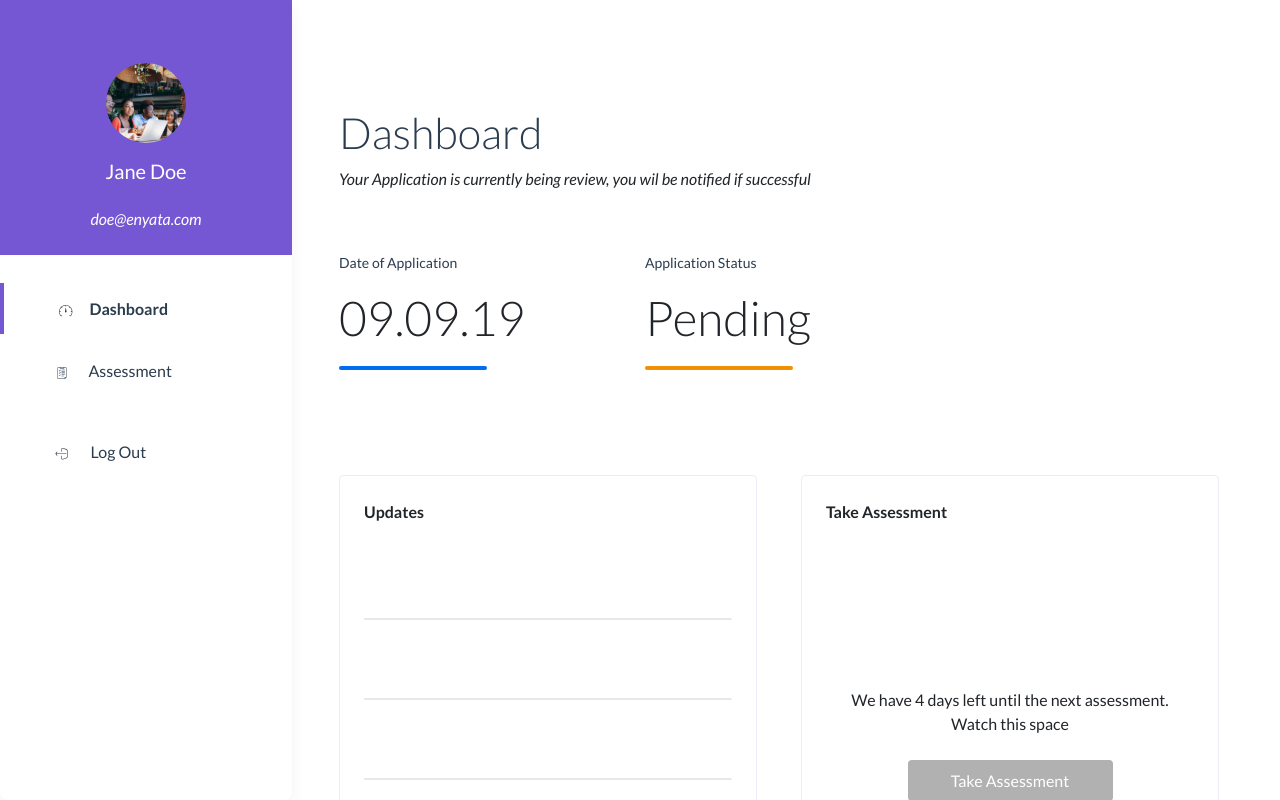
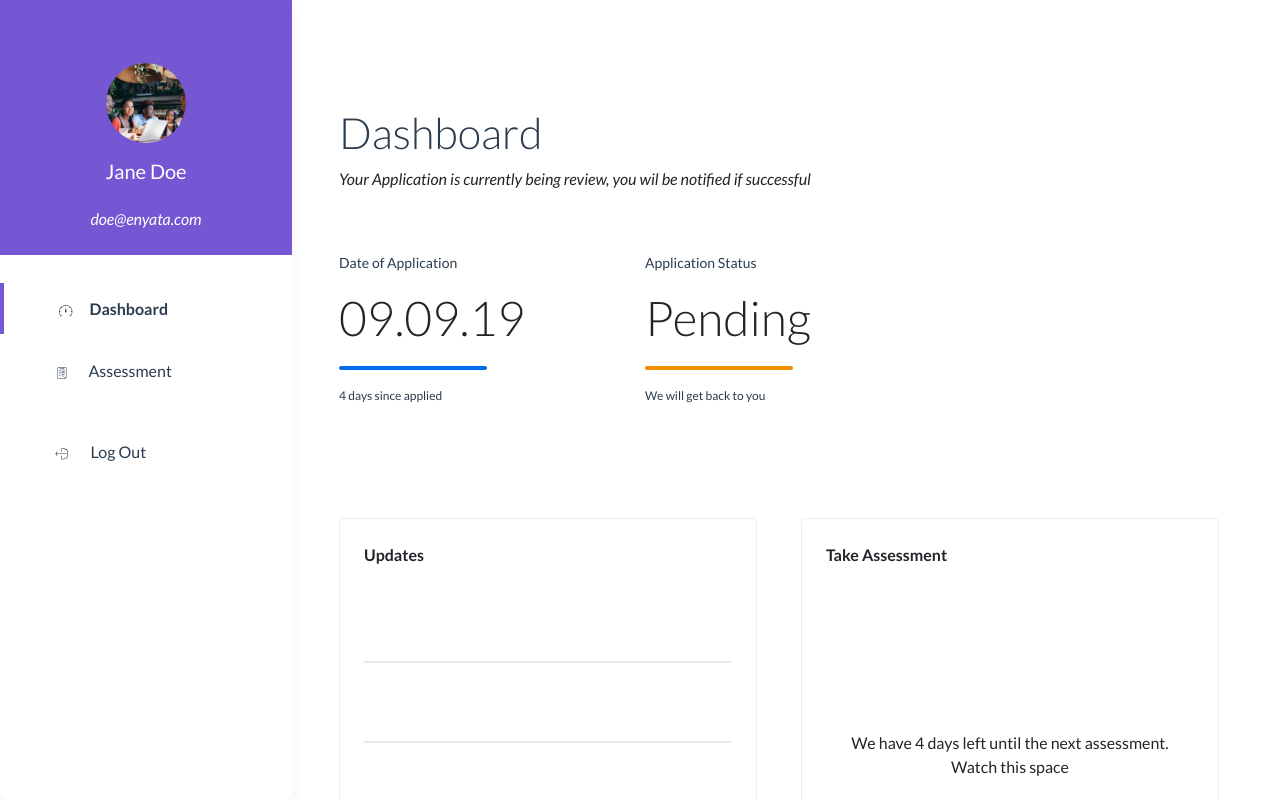
Before and after one commit to MoyinoluwaA/Enyata-Academy-Project-T2-Frontend, a Vue app: page /dashboard/home in a window 1280 px wide. Shown: the top 800 px of the page. Built offline with nearby package versions, Linux system fonts and the light colour scheme; a web font is replaced by a local one.

Commit message:
sign in validated, admin dashboard updated

```diff
--- a/src/assets/scss/pages/application.scss
+++ b/src/assets/scss/pages/application.scss
@@ -43,4 +43,12 @@
         }
     }
 
+    &-sub-text {
+        font-size: 12px;
+        font-style: normal;
+        font-weight: 400;
+        color: $primary-color;
+        margin-top: 9px;
+    }
+
 }
--- a/src/views/SignIn.vue
+++ b/src/views/SignIn.vue
@@ -8,20 +8,25 @@
             <form class="action">
                 <formInput
                     inputBoxStyle='col-md-6 offset-md-3'
+                    :inputStyle="isError.email"
                     type='email'
                     identifier='email'
                     label='Email Address'
-                    v-model="user.email"
+                    v-model.lazy.trim="user.email"
+                    @input="user.email.match(emailRegex) ? isError.email = 'is-valid' : isError.email = 'is-invalid'"
                 />
                 <formInput
                     inputBoxStyle='col-md-6 offset-md-3'
+                    :inputStyle="isError.password"
                     type='password'
                     identifier='password'
                     label='Password'
-                    v-model="user.password"
+                    v-model.lazy.trim="user.password"
+                    @input="user.password.match(passwordRegex) ? isError.password = 'is-valid' : isError.password = 'is-invalid'"
+                    invalidMsg='Password should contain an uppercase, lowercase and digit'
                 />
                 <div class="d-flex flex-column justify-content-center align-items-center">
-                    <button class="btn col-md-6 col-12 btn-login mt-3" id="submit-btn" type="submit">Sign In</button>
+                    <button class="btn col-md-6 col-12 btn-login mt-3" id="submit-btn" type="submit" :disabled='!isComplete'>Sign In</button>
                     <div class="d-flex col-md-6 col-12 justify-content-between fst-italic mt-2">
                         <p class='labelForm text--primary'> Don't have an account yet? <router-link to="/signup">Sign Up</router-link></p>
                         <router-link to="/forgot-password" class="text-decoration-none"><p class='labelForm text--primary'>Forgot Password?</p></router-link>
@@ -45,8 +50,16 @@ export default {
             user: {
                 email: '',
                 password: '',
-            }
+            },
+            isError: {},
+            emailRegex: /\b[\w-]+@[\w-]+\.\w{2,4}\b/gi,
+            passwordRegex: /^(?=.*\d)(?=.*[a-z])(?=.*[A-Z])(?=.*[a-zA-Z]).{8,}$/gm
         }
-     }
+     },
+    computed: {
+        isComplete () {
+            return this.user.email && this.user.password
+        }
+    }
 }
 </script>
--- a/src/views/dashboard/ApplicantDashboard.vue
+++ b/src/views/dashboard/ApplicantDashboard.vue
@@ -10,11 +10,13 @@
                 <p class="application-date">Date of Application</p>
                 <h3 class="text-large">09.09.19</h3>
                 <img src="../../assets/icons/date-of-application-status.svg" alt="status" />
+                <p class="application-sub-text">4 days since applied</p>
             </div>
             <div class="application-status mt-4 mt-sm-0">
                 <p class="application-status-text">Application Status</p>
                 <h3 class="text-large">Pending</h3>
                 <img src="../../assets/icons/pending-status.svg" alt="status" />
+                <p class="application-sub-text">We will get back to you</p>
             </div>
         </div>
 
```
